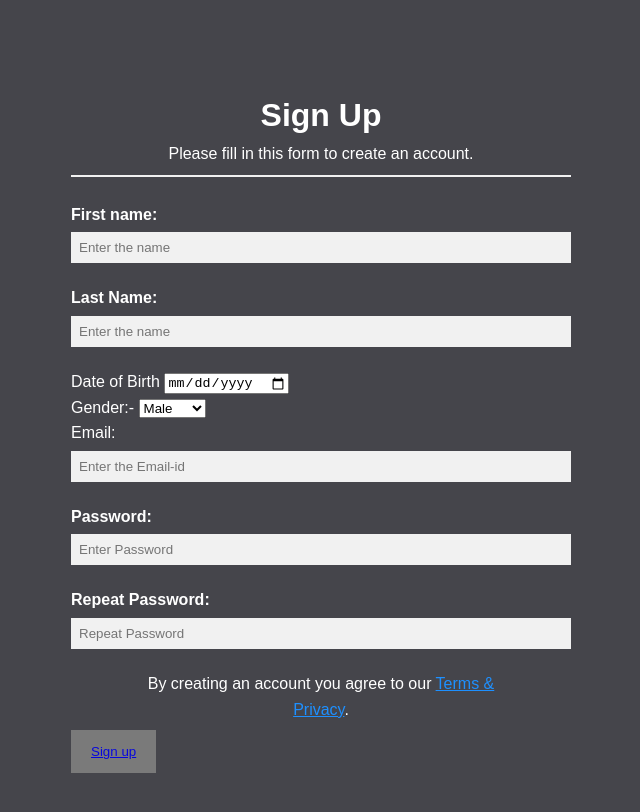
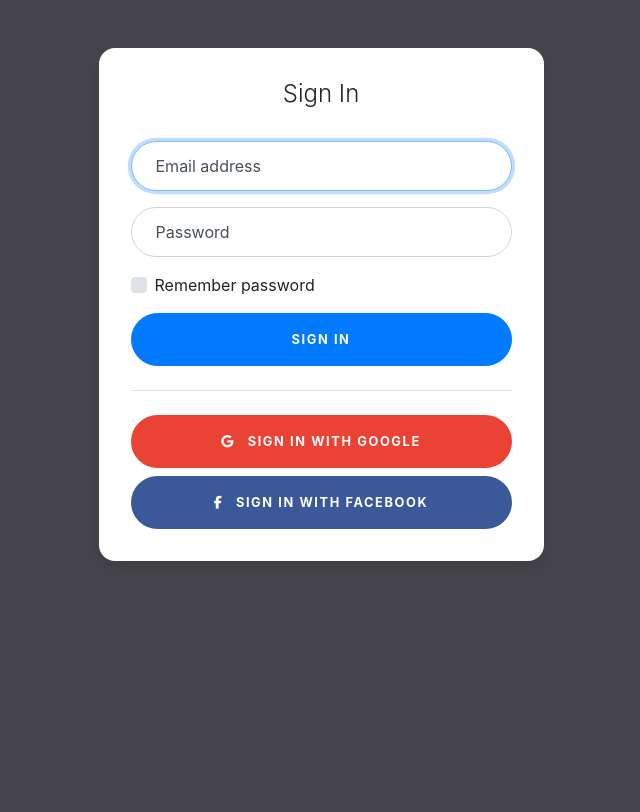
Before and after one commit to shahzebgit/myTunes, a plain HTML site: page register.html in a window 1280 px wide. Shown: the whole page, without its empty margins (319-959 px from the left). Drawn offline with nearby package versions, Linux system fonts and the light colour scheme.

Commit message:
update pages

```diff
--- a/register.html
+++ b/register.html
@@ -5,73 +5,50 @@
     <meta charset="UTF-8">
     <meta name="viewport" content="width=device-width, initial-scale=1.0">
     <meta http-equiv="X-UA-Compatible" content="ie=edge">
+    <link rel="stylesheet" href="https://stackpath.bootstrapcdn.com/bootstrap/4.1.3/css/bootstrap.min.css"
+        integrity="sha384-MCw98/SFnGE8fJT3GXwEOngsV7Zt27NXFoaoApmYm81iuXoPkFOJwJ8ERdknLPMO" crossorigin="anonymous">
+    <link rel="stylesheet" href="path/to/font-awesome/css/font-awesome.min.css">
     <link rel="stylesheet" href="style1.css">
     <title>Sign up Page</title>
 </head>
 
 <body>
-    <form>
+    <div class="container">
+        <div class="row">
+            <div class="col-sm-9 col-md-7 col-lg-5 mx-auto">
+                <div class="card card-signin my-5">
+                    <div class="card-body">
+                        <h5 class="card-title text-center">Sign In</h5>
+                        <form class="form-signin">
+                            <div class="form-label-group">
+                                <input type="email" id="inputEmail" class="form-control" placeholder="Email address"
+                                    required autofocus>
+                                <label for="inputEmail">Email address</label>
+                            </div>
 
-        <div class="container">
-            <div class="form">
+                            <div class="form-label-group">
+                                <input type="password" id="inputPassword" class="form-control" placeholder="Password"
+                                    required>
+                                <label for="inputPassword">Password</label>
+                            </div>
 
-                <h1>Sign Up</h1>
-                <p>Please fill in this form to create an account.</p>
-                <hr>
-                <label for="firstName"><b>First name:</b></label>
-                <input placeholder="Enter the name" type="text" name="firstName" required>
-                <br>
-
-                <label><b>Last Name:</b></label>
-                <input placeholder="Enter the name" type="text" name="lastName" required>
-                <br>
-
-                <label>Date of Birth</label>
-                <input type="date" name="dob" required>
-                <br>
-                <Label>Gender:-</Label>
-                <select name="Gender">
-                    <option value="male">Male</option>
-                    <option value="female">Female</option>
-                    <option value="other">Other</option>
-                </select>
-                <br>
-
-
-                <label for="email">Email: </label>
-                <input placeholder="Enter the Email-id" type="text" name="email" required>
-                <br>
-
-                <label for="psw"><b>Password: </b></label>
-                <input type="password" placeholder="Enter Password" name="psw" required>
-                <br>
-
-                <label for="psw-repeat"><b>Repeat Password: </b></label>
-                <input type="password" placeholder="Repeat Password" name="psw-repeat" required>
-                <br>
-                <p>By creating an account you agree to our <a href="#" style="color:dodgerblue">Terms & Privacy</a>.</p>
-                <div class="cf">
-                    <button type="submit" class="signup-btn">
-                        <a href="../Project/index.html" target="_blank"> Sign up</a>
-                    </button>
-
-                    <script>
-                        // Get the modal
-                        var modal = document.getElementById('id01');
-
-                        // When the user clicks anywhere outside of the modal, close it
-                        window.onclick = function (event) {
-                            if (event.target == modal) {
-                                modal.style.display = "none";
-                            }
-                        }
-                    </script>
+                            <div class="custom-control custom-checkbox mb-3">
+                                <input type="checkbox" class="custom-control-input" id="customCheck1">
+                                <label class="custom-control-label" for="customCheck1">Remember password</label>
+                            </div>
+                            <button class="btn btn-lg btn-primary btn-block text-uppercase" type="submit">Sign
+                                in</button>
+                            <hr class="my-4">
+                            <button class="btn btn-lg btn-google btn-block text-uppercase" type="submit"><i
+                                    class="fab fa-google mr-2"></i> Sign in with Google</button>
+                            <button class="btn btn-lg btn-facebook btn-block text-uppercase" type="submit"><i
+                                    class="fab fa-facebook-f mr-2"></i> Sign in with Facebook</button>
+                        </form>
+                    </div>
                 </div>
-
             </div>
         </div>
-
-    </form>
+    </div>
 </body>
 
 </html>
--- a/style.css
+++ b/style.css
@@ -76,6 +76,7 @@ section#entertainment {
 #showcase h2 {
   font-size: 2rem;
 }
+
 
 /* Footer */
 footer .footer-cols {
@@ -277,6 +278,7 @@ nav a#openup {
   }
 }
 
+
 .cf:before,
 .cf:after {
   content: '';
--- a/style1.css
+++ b/style1.css
@@ -1,82 +1,147 @@
 /*Registration page*/
 
-* {box-sizing: border-box}
-body {
+
+/*body {
     font-family: Arial, Helvetica, sans-serif;
     background-color: #45454b;
     margin: 0;
     color: #fff;
     line-height: 1.6;
-}
-hr {
-    border: 1px solid #f1f1f1;
-    margin-bottom: 25px;
+}*/
+:root {
+  --input-padding-x: 1.5rem;
+  --input-padding-y: .75rem;
 }
 
-/* Full-width input fields */
-  input[type=text], input[type=password] {
-  width: 100%;
-  padding: 8px;
-  margin: 5px 0 22px 0;
-  display: inline-block;
-  border: none;
-  background: #f1f1f1;
+body {
+  background:#45454b;
+  background-color: #45454b;
 }
 
-input[type=text]:focus, input[type=password]:focus {
-  background-color: #ddd;
-  outline: none;
+.card-signin {
+  border: 0;
+  border-radius: 1rem;
+  box-shadow: 0 0.5rem 1rem 0 rgba(0, 0, 0, 0.1);
 }
 
-h1,p{
-    max-width: 1180px;
-    text-align: center;
-    margin: 0 auto;
-    padding: 0 3rem;
+.card-signin .card-title {
+  margin-bottom: 2rem;
+  font-weight: 300;
+  font-size: 1.5rem;
 }
 
-
-
-/* Set a style for all buttons */
-
-button {
-    background-color:grey;
-    color: white;
-    padding: 14px 20px;
-    margin: 8px 0;
-    border: none;
-    cursor: pointer;
-    width: auto;
-    opacity: 0.9;
-    text-decoration: none;
-
+.card-signin .card-body {
+  padding: 2rem;
 }
 
-
-button:hover {
-  opacity:1;
+.form-signin {
+  width: 100%;
 }
 
-/* Add padding to container elements */
-.container {
-    max-width: 1180px;
-    text-align: left;
-    margin: 0 auto;
-    padding: 0 3rem;
-
+.form-signin .btn {
+  font-size: 80%;
+  border-radius: 5rem;
+  letter-spacing: .1rem;
+  font-weight: bold;
+  padding: 1rem;
+  transition: all 0.2s;
 }
 
-/* Clear floats */
-.clearfix::after {
-  content: "";
-  clear: both;
-  display: table;
+.form-label-group {
+  position: relative;
+  margin-bottom: 1rem;
 }
-.form {
-    background: rgba($form-bg, 0.9);
-    padding: 50px;
-    max-width: 600px;
-    margin: 40px auto;
-    border-radius: $br;
-    box-shadow: 0 4px 10px 4px rgba($form-bg, 0.3);
+
+.form-label-group input {
+  height: auto;
+  border-radius: 2rem;
 }
+
+.form-label-group>input,
+.form-label-group>label {
+  padding: var(--input-padding-y) var(--input-padding-x);
+}
+
+.form-label-group>label {
+  position: absolute;
+  top: 0;
+  left: 0;
+  display: block;
+  width: 100%;
+  margin-bottom: 0;
+  /* Override default `<label>` margin */
+  line-height: 1.5;
+  color: #495057;
+  border: 1px solid transparent;
+  border-radius: .25rem;
+  transition: all .1s ease-in-out;
+}
+
+.form-label-group input::-webkit-input-placeholder {
+  color: transparent;
+}
+
+.form-label-group input:-ms-input-placeholder {
+  color: transparent;
+}
+
+.form-label-group input::-ms-input-placeholder {
+  color: transparent;
+}
+
+.form-label-group input::-moz-placeholder {
+  color: transparent;
+}
+
+.form-label-group input::placeholder {
+  color: transparent;
+}
+
+.form-label-group input:not(:placeholder-shown) {
+  padding-top: calc(var(--input-padding-y) + var(--input-padding-y) * (2 / 3));
+  padding-bottom: calc(var(--input-padding-y) / 3);
+}
+
+.form-label-group input:not(:placeholder-shown)~label {
+  padding-top: calc(var(--input-padding-y) / 3);
+  padding-bottom: calc(var(--input-padding-y) / 3);
+  font-size: 12px;
+  color: #777;
+}
+
+.btn-google {
+  color: white;
+  background-color: #ea4335;
+}
+
+.btn-facebook {
+  color: white;
+  background-color: #3b5998;
+}
+
+/* Fallback for Edge
+  -------------------------------------------------- */
+
+@supports (-ms-ime-align: auto) {
+  .form-label-group>label {
+    display: none;
+  }
+
+  .form-label-group input::-ms-input-placeholder {
+    color: #777;
+  }
+}
+
+/* Fallback for IE
+  -------------------------------------------------- */
+
+@media all and (-ms-high-contrast: none),
+(-ms-high-contrast: active) {
+  .form-label-group>label {
+    display: none;
+  }
+
+  .form-label-group input:-ms-input-placeholder {
+    color: #777;
+  }
+}
```
Also changed, not shown: index.html (+1 -1 lines). Lines whose indentation alone changed are shown as unchanged.
